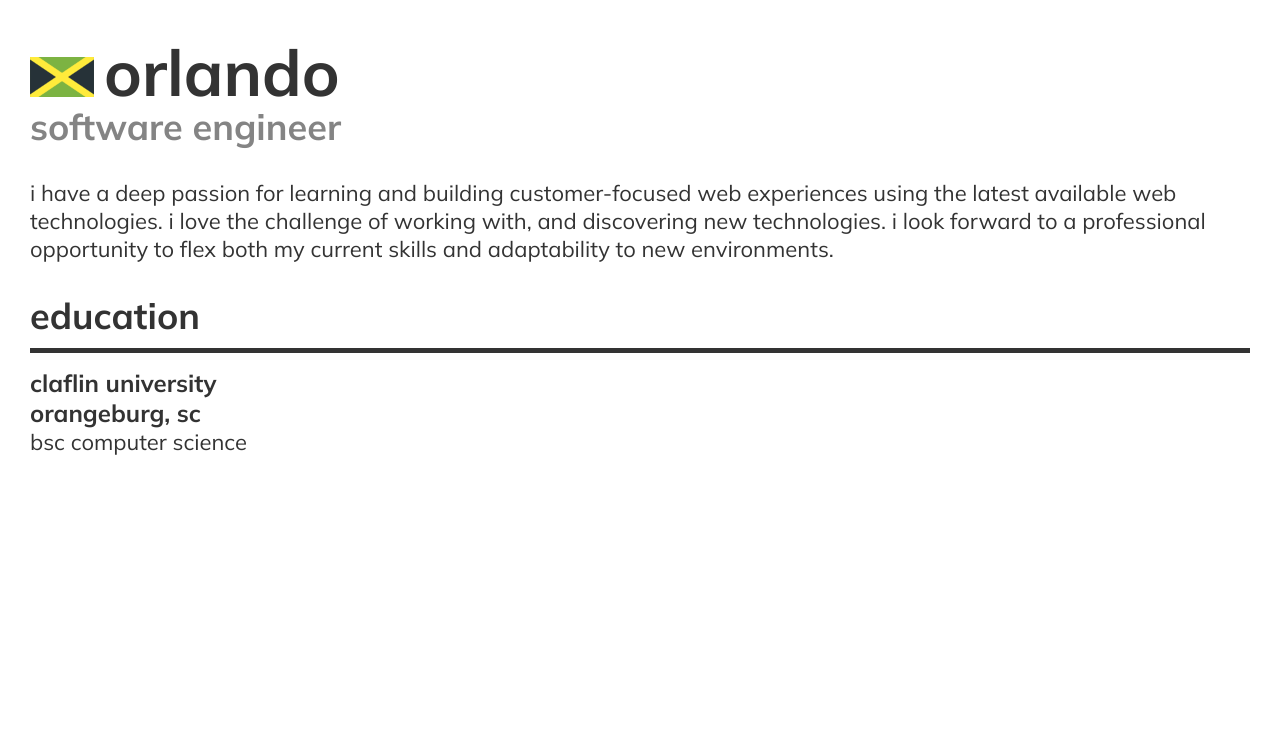
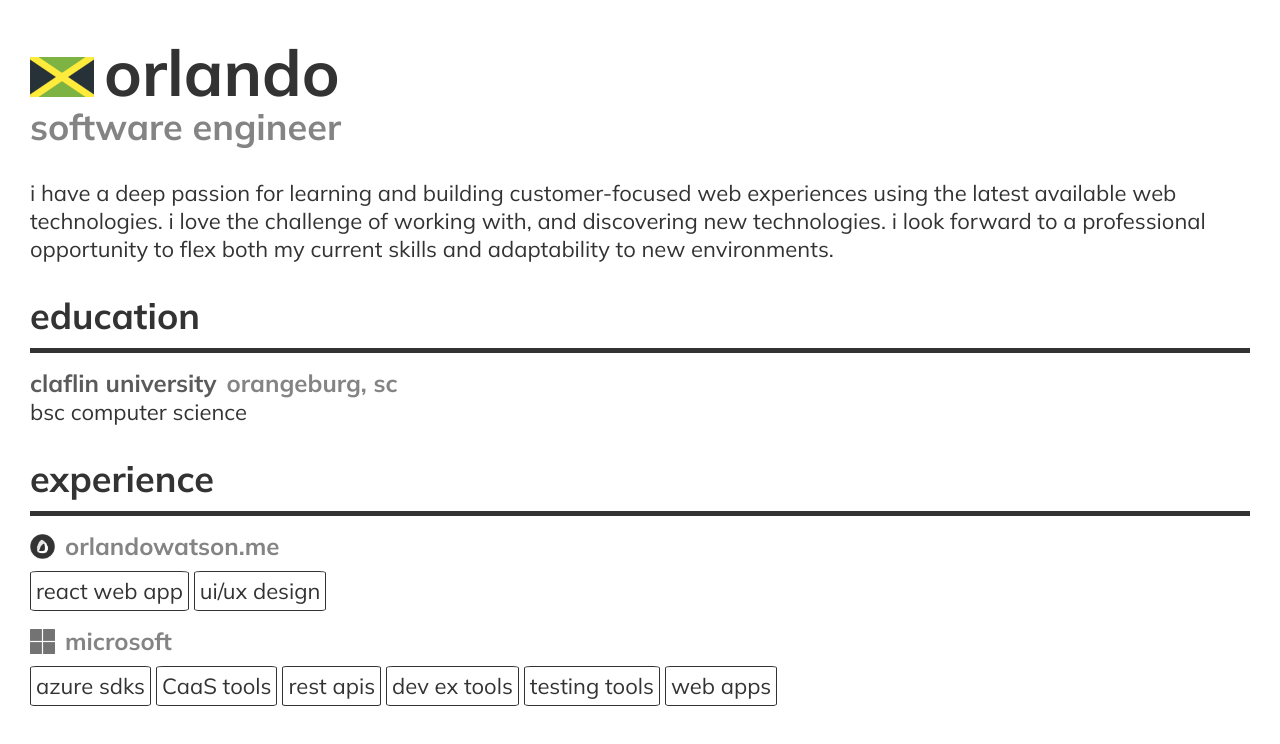
Before and after one commit to 0rland0Wats0n/orlandowatson.me, a React (Create React App) app: page / in a window 1280 px wide. Shown: the top 744 px of the page. Built offline with nearby package versions, Linux system fonts and the light colour scheme; the HTML template or start-up script is replaced by a standard one.

Commit message:
add experience section

```diff
--- a/src/App.tsx
+++ b/src/App.tsx
@@ -7,7 +7,14 @@ import NameTitle from './components/NameTitle';
 import { ResumeSection } from './components/ResumeSection';
 
 function App() {
-  const { name, title, country, introduction, education } = config;
+  const {
+    name,
+    title,
+    country,
+    introduction,
+    education,
+    experience
+  } = config;
 
   return (
     <div className="App">
@@ -19,6 +26,7 @@ function App() {
         introduction={education?.introduction}
         education={education?.data}
       />
+      <ResumeSection experience={experience?.data} />
     </div>
   );
 }
--- a/src/components/ResumeSection/ResumeSection.css
+++ b/src/components/ResumeSection/ResumeSection.css
@@ -2,6 +2,55 @@
   padding: 30px 30px 0;
 }
 
-.ResumeSection > aside > h5 {
+.ResumeSection > aside > h5,
+.ResumeSection .Experience .Company > h5 {
   opacity: 0.6;
 }
+
+.ResumeSection .EducationSection .School-location {
+  display: inline-flex;
+  flex-wrap: wrap;
+}
+
+.ResumeSection .EducationSection .School-location > h5:first-child {
+  margin-right: 10px;
+  opacity: 0.8;
+}
+
+.ResumeSection .EducationSection .School-location > h5:last-child {
+  opacity: 0.6;
+}
+
+.ResumeSection .Experience:not(:last-child) {
+  margin-bottom: 10px;
+}
+
+.ResumeSection .Experience .Company {
+  display: flex;
+  flex-direction: row;
+  align-items: center;
+  justify-content: flex-start;
+  margin-bottom: 10px;
+}
+
+.ResumeSection .Experience .Company .Company-logo {
+  width: 25px;
+  max-width: 100%;
+  margin-right: 10px;
+}
+
+.ResumeSection .Experience .Skills-used {
+  display: flex;
+  flex-direction: row;
+  align-items: flex-start;
+  align-content: flex-start;
+  flex-wrap: wrap;
+}
+
+.ResumeSection .Experience .Skills-used .Skill-used {
+  flex-basis: content;
+  margin: 0 5px 5px 0;
+  padding: 5px;
+  border: 1px solid #333;
+  border-radius: 5%;
+}
--- a/src/components/ResumeSection/index.tsx
+++ b/src/components/ResumeSection/index.tsx
@@ -1,11 +1,12 @@
 import './ResumeSection.css';
 
 import React from 'react';
-import { Education } from '../../lib/models';
+import { Education, Experience } from '../../lib/models';
 import SectionTitle from '../SectionTitle';
 
 interface ResumeSectionProps {
   education?: Education;
+  experience?: Experience[];
   introduction?: string;
 }
 
@@ -21,6 +22,10 @@ export function ResumeSection(props: ResumeSectionProps) {
       return 'education';
     }
 
+    if (props.experience) {
+      return 'experience';
+    }
+
     return '';
   }
 
@@ -28,6 +33,12 @@ export function ResumeSection(props: ResumeSectionProps) {
     if (props.education) {
       return (
         <EducationResumeSection {...props.education} />
+      )
+    }
+
+    if (props.experience) {
+      return (
+        <ExperienceResumeSection experiences={props.experience} />
       )
     }
 
@@ -54,3 +65,33 @@ function EducationResumeSection(education: Education) {
     </section>
   )
 }
+
+interface ExperienceResumeSectionProps {
+  experiences: Experience[];
+}
+
+function ExperienceResumeSection({experiences}: ExperienceResumeSectionProps) {
+  return (
+    <>
+      {
+        experiences.map(experience => {
+          return (
+            <section className="Experience" key={experience.company}>
+              <aside className="Company">
+                <img src={experience.logo} alt={`${experience.company} logo`} className="Company-logo" />
+                <h5 className="Company-name">{experience.company}</h5>
+              </aside>
+              <aside className="Skills-used">
+                {
+                  experience.skills.map(skill => {
+                    return <p className="Skill-used" key={skill}>{skill}</p>
+                  })
+                }
+              </aside>
+            </section>
+          )
+        })
+      }
+    </>
+  );
+}
--- a/src/lib/models.ts
+++ b/src/lib/models.ts
@@ -10,7 +10,6 @@ export interface ResumeConfiguration {
 }
 
 interface ResumeSection<T> {
-  title: string;
   introduction?: string;
   data: T
 }
@@ -31,7 +30,7 @@ export interface Education {
   degree: string;
 }
 
-interface Experience {
+export interface Experience {
   company: string;
   logo: string;
   skills: string[];
--- a/src/lib/resume.data.ts
+++ b/src/lib/resume.data.ts
@@ -1,5 +1,7 @@
-import { ResumeConfiguration } from "./models";
-import JamaicanFlag from "../media/jamaica.png";
+import { ResumeConfiguration } from './models';
+import JamaicanFlag from '../media/jamaica.png';
+import MicrosoftLogo from '../media/microsoft.png';
+import Logo from '../media/logo.png';
 
 const config: ResumeConfiguration = {
   name: 'orlando',
@@ -18,12 +20,35 @@ const config: ResumeConfiguration = {
     ' adaptability to new environments.'
   },
   education: {
-    title: 'education',
     data: {
       school: 'claflin university',
       location: 'orangeburg, sc',
       degree: 'bsc computer science'
     }
+  },
+  experience: {
+    data: [
+      {
+        company: 'orlandowatson.me',
+        logo: Logo,
+        skills: [
+          'react web app',
+          'ui/ux design',
+        ]
+      },
+      {
+        company: 'microsoft',
+        logo: MicrosoftLogo,
+        skills: [
+          'azure sdks',
+          'CaaS tools',
+          'rest apis',
+          'dev ex tools',
+          'testing tools',
+          'web apps'
+        ]
+      }
+    ]
   }
 }
 
```
Also changed, not shown: src/media/microsoft.png (added).
